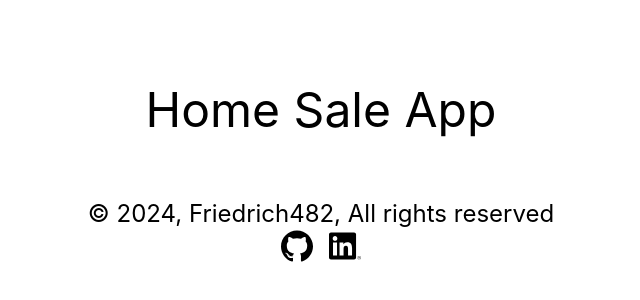
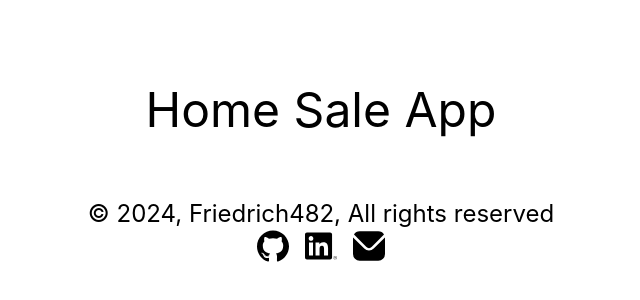
Before and after one commit to Friedrich482/first-react-app, a React (Vite) app: page / in a window 1280 px wide. Shown: the part 226-526 px from the top of the page, without its empty margins (319-959 px from the left). Built offline with nearby package versions, Linux system fonts and the light colour scheme.

Commit message:
added mailto ✉ for the footer links 🔗

```diff
--- a/src/Icons.jsx
+++ b/src/Icons.jsx
@@ -1,7 +1,7 @@
 import React from "react";
 import gitHubLogo from "./assets/imgs/icons/github.svg";
 import LinkedinLogo from "./assets/imgs/icons/linkedin.svg";
-
+import MailLogo from "./assets/imgs/icons/envelope.svg"
 const iconsProps = [
   {
     logo: gitHubLogo,
@@ -13,6 +13,11 @@ const iconsProps = [
     link: "https://www.linkedin.com/in/friedrich-wekenon-tokponto-106789283/",
     altText: "LinkedIn Logo",
   },
+  {
+    logo: MailLogo,
+    link: "mailto:friedricht109@gmail.com",
+    altText: "Mail Logo",
+  },
 
 ];
 
--- a/src/assets/style.css
+++ b/src/assets/style.css
@@ -589,6 +589,10 @@ video {
   gap: 1rem;
 }
 
+.gap-3 {
+  gap: 0.75rem;
+}
+
 .bg-white {
   --tw-bg-opacity: 1;
   background-color: rgb(255 255 255 / var(--tw-bg-opacity));
```
Also changed, not shown: src/GithubLogo.jsx (deleted, +0 -8 lines), src/LikedInLogo.jsx (deleted, +0 -8 lines), src/assets/imgs/icons/envelope.svg (added).
